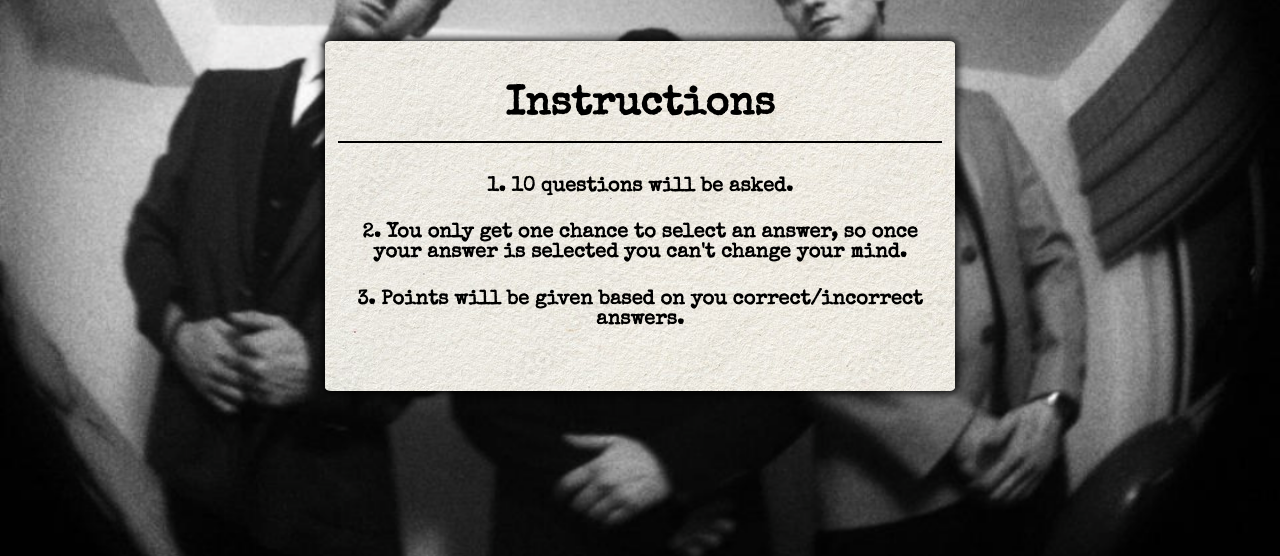
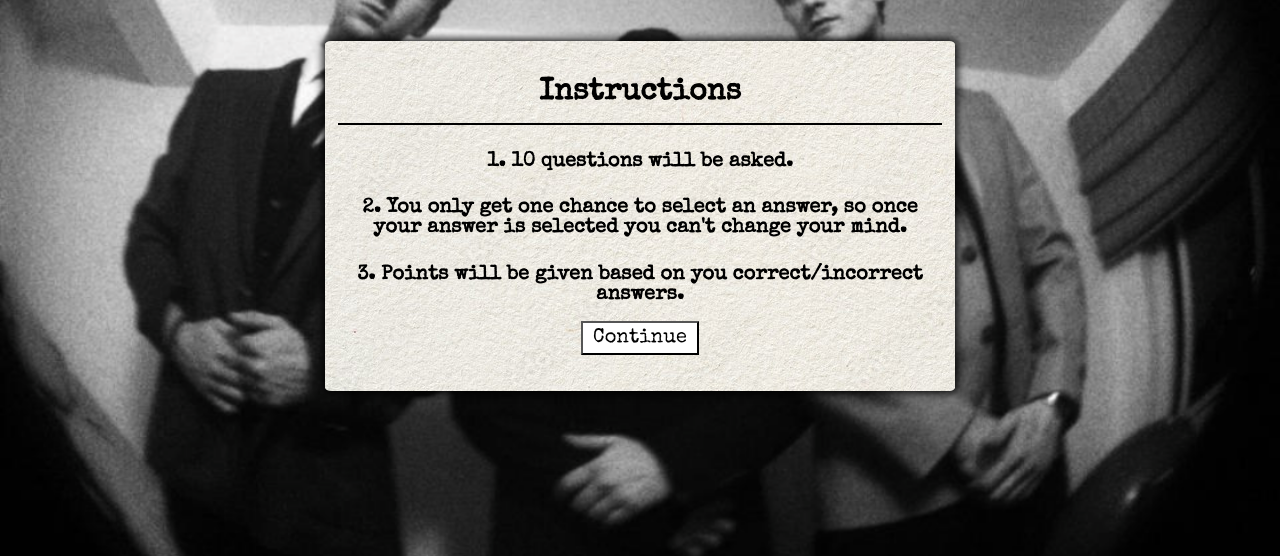
Before and after one commit to et9719/practice, a plain HTML site: page index.html in a window 1280 px wide. Shown: the part 260-816 px from the top of the page. Drawn offline with nearby package versions, Linux system fonts and the light colour scheme.

Commit message:
start quiz section

```diff
--- a/assets/css/style.css
+++ b/assets/css/style.css
@@ -27,6 +27,7 @@ body {
     top: -20%;
 }
 
+/* Start Section  */
 #start {
     font-size: 1.5rem;
     background-color: white;
@@ -47,12 +48,13 @@ body {
     border-width: 3px;
 }
 
-#instructions {
-    /* display: none; */
-}
+/* Instructions Section */
+/* #instructions {
+     display: none;
+}*/
 
 #instructions h2 {
-    font-size: 40px;
+    font-size: 30px;
     border-bottom: 2px solid black;
     padding-bottom: 15px;
 }
@@ -60,3 +62,19 @@ body {
 #instructions h4 {
     font-size: 20px;
 }
+
+#continue {
+    font-family: 'Special Elite', cursive;
+    font-size: 20px;
+    background-color: white;
+    padding: 5px 10px;
+    margin: 30px auto;
+    border-width: 2px;
+    border-style: outset;
+    border-color: rgb(85, 85, 85);
+    border-radius: 1%;
+    position:relative;
+    bottom: 40px;
+}
+
+/* Quiz Section */
--- a/index.html
+++ b/index.html
@@ -33,7 +33,11 @@
             <h4> 2. You only get one chance to select an answer, so once your answer
                  is selected you can't change your mind. </h4>
             <h4> 3. Points will be given based on you correct/incorrect answers. </h4>
+            <button id="continue">Continue</button>
         </div>
+    <!-- Quiz Section -->
+         <div id="quiz-section"></div>
+
     </div>
     <script src="assets/js/script.js"></script>
 </body>
```
Lines whose indentation alone changed are shown as unchanged.
